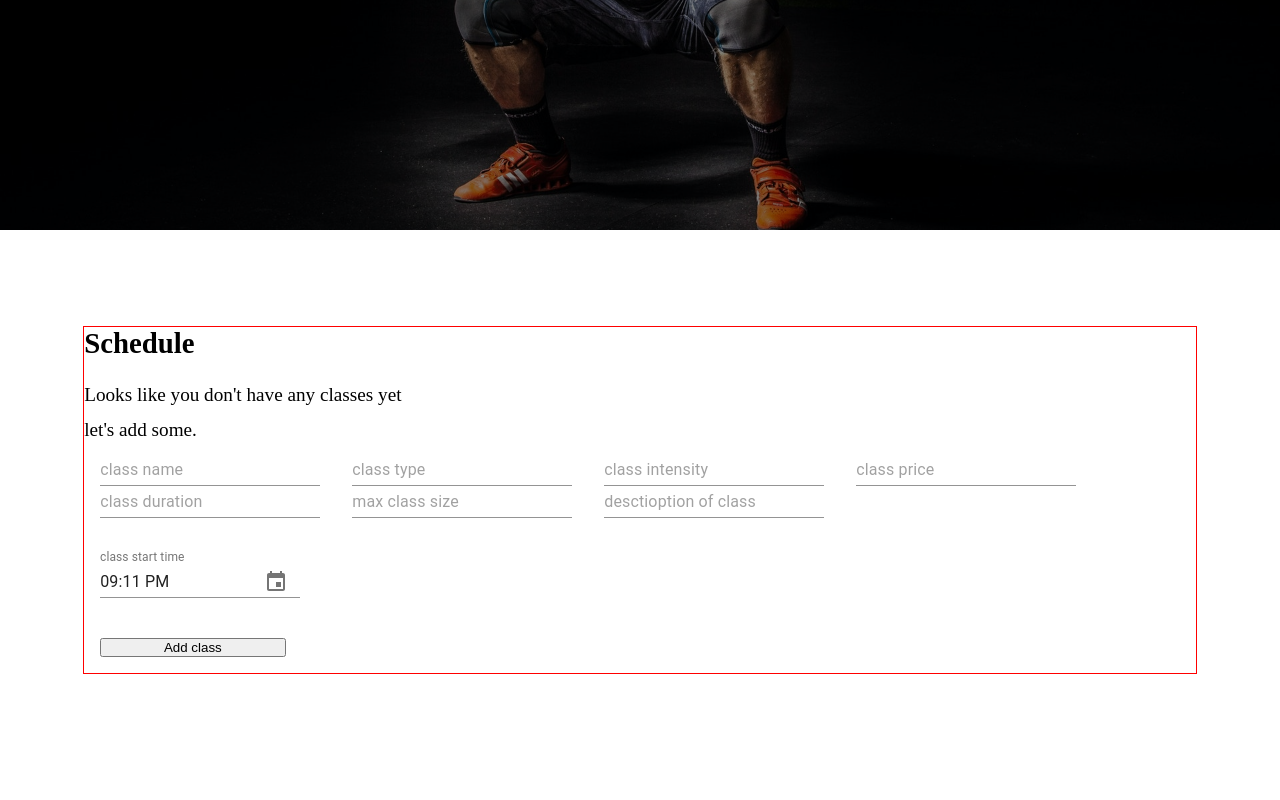
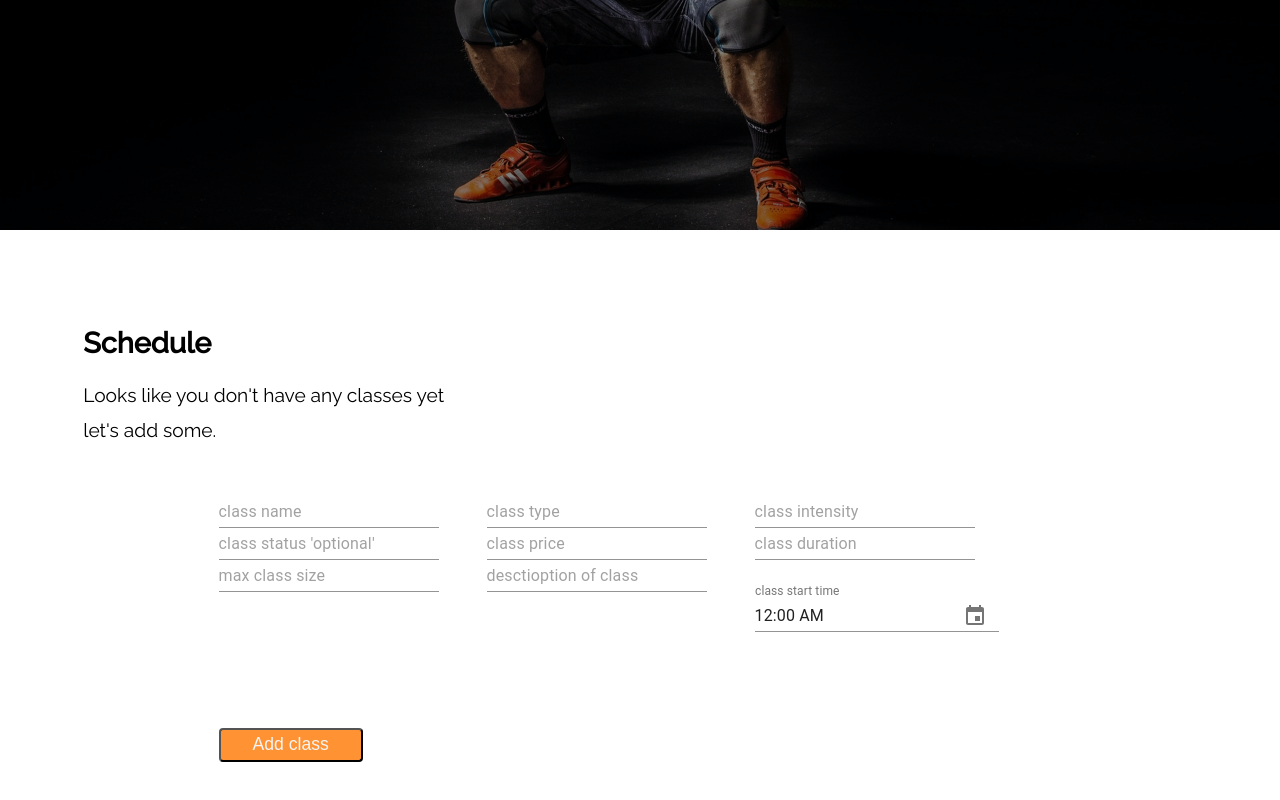
Before and after one commit to Build-Week-Anywhere-Fitness-04/front-end, a React (Create React App) app in the folder client/: page /account/instructor in a window 1280 px wide. Shown: the part 370-1170 px from the top of the page. Before the commit the page ends 1140 px from the top, so only its background shows below. Built offline with nearby package versions, Linux system fonts and the light colour scheme; no server answers; sample sign-in values are in the browser's storage.

Commit message:
client/instructor able to log out

```diff
--- a/client/src/components/Login.js
+++ b/client/src/components/Login.js
@@ -83,6 +83,7 @@ function Login() {
       axiosWithAuth()
         .post("/api/auth/instructors/login", loginValues)
         .then((res) => {
+          console.log(res);
           localStorage.setItem("token", JSON.stringify(res.data.token));
           history.push("/account/instructor");
         })
--- a/client/src/components/SignUp.js
+++ b/client/src/components/SignUp.js
@@ -91,7 +91,7 @@ function SignUp() {
         password,
         instructorOrClient,
       } = signUpValues;
-      // alert("you have successfully signed up");
+
       const values = {
         username,
         password,
@@ -104,6 +104,7 @@ function SignUp() {
         axiosWithAuth()
           .post("/api/auth/instructors/register", values)
           .then((res) => {
+            console.log(res);
             history.push("/login");
           })
           .catch((err) => {
--- a/client/src/components/protectedApp/Client/Navbar.js
+++ b/client/src/components/protectedApp/Client/Navbar.js
@@ -2,13 +2,18 @@ import React from "react";
 import { NavLink } from "react-router-dom";
 
 const Navbar = () => {
+  const logout = () => {
+    localStorage.clear();
+  };
   return (
     <div className="Navbar">
       <div className="Navbar-container">
         <h1>fitness anywhere</h1>
         <nav>
           <NavLink to="/login">logout</NavLink>
-          <NavLink to="/">Schedule</NavLink>
+          <NavLink onClick={logout} to="/">
+            Schedule
+          </NavLink>
         </nav>
       </div>
     </div>
--- a/client/src/components/protectedApp/instructor/AddClassesForm.js
+++ b/client/src/components/protectedApp/instructor/AddClassesForm.js
@@ -1,31 +1,66 @@
-import React from "react";
+import React, { useState } from "react";
 import { Formik, Form, Field } from "formik";
+import * as yup from "yup";
+import axios from "axios";
 import { makeStyles } from "@material-ui/core/styles";
 import TextField from "@material-ui/core/TextField";
-import Grid from "@material-ui/core/Grid";
 import DateFnsUtils from "@date-io/date-fns";
 import {
   MuiPickersUtilsProvider,
   KeyboardTimePicker,
 } from "@material-ui/pickers";
+import { axiosWithAuth } from "../../../utils/axiosWithAuth";
 
 const useStyles = makeStyles((theme) => ({
   root: {
     "& > *": {
-      margin: theme.spacing(2),
+      margin: theme.spacing(3),
       width: "25ch",
     },
   },
 }));
 
+const validationSchema = yup.object().shape({
+  name: yup.string().required("Field required"),
+  type: yup.string().required("Field require"),
+  start_time: yup.string().required("Field required"),
+  status: yup.string(),
+  intensity: yup
+    .number()
+    .required("Field required")
+    .max(5, "canoot be longer than that"),
+  price: yup.number().required("Field required"),
+  duration: yup.number().required("Field required"),
+  max_class_size: yup.number().required("Field required"),
+  description: yup.string().required("Field required"),
+});
+
+const getTime = new Date().toLocaleDateString();
+
 const AddClassesForm = () => {
-  const [selectedDate, setSelectedDate] = React.useState(
-    new Date("2014-08-18T21:11:54")
-  );
+  const [selectedDate, setSelectedDate] = useState(getTime);
+  const [img, setImg] = useState("");
+  const classes = useStyles();
+
   const handleDateChange = (date) => {
     setSelectedDate(date);
   };
-  const classes = useStyles();
+
+  const uploadImage = (e) => {
+    const files = e.target.files[0];
+    const formData = new FormData();
+    formData.append("upload_preset", "pl2czq6m");
+    formData.append("file", files);
+
+    axios
+      .post(`https://api.cloudinary.com/v1_1/dedps0vtx/image/upload`, formData)
+      .then((res) => {
+        console.log(res);
+        setImg(res.data.secure_url);
+      })
+      .catch((err) => [console.log(err)]);
+  };
+
   return (
     <div className="AddClassesForm">
       <Formik
@@ -34,13 +69,14 @@ const AddClassesForm = () => {
           type: "",
           start_time: "",
           intensity: "",
+          status: "",
           price: "",
           duration: "",
           max_class_size: "",
           description: "",
         }}
+        validationSchema={validationSchema}
         onSubmit={(values, { resetForm }) => {
-          //  console.log(values);
           const {
             name,
             type,
@@ -62,10 +98,11 @@ const AddClassesForm = () => {
             description,
           };
           console.log(newValues);
+
           resetForm();
         }}
       >
-        {() => (
+        {({ errors, touched }) => (
           <Form className={classes.root}>
             <label htmlFor="name">
               <Field
@@ -76,6 +113,7 @@ const AddClassesForm = () => {
                 as={TextField}
               />
             </label>
+
             <label htmlFor="type">
               <Field
                 type="text"
@@ -94,9 +132,18 @@ const AddClassesForm = () => {
                 as={TextField}
               />
             </label>
+            <label htmlFor="status">
+              <Field
+                type="text"
+                id="status"
+                name="status"
+                placeholder="class status 'optional' "
+                as={TextField}
+              />
+            </label>
             <label htmlFor="price">
               <Field
-                type="text"
+                type="number"
                 id="price"
                 name="price"
                 placeholder="class price"
@@ -105,7 +152,7 @@ const AddClassesForm = () => {
             </label>
             <label htmlFor="duration">
               <Field
-                type="text"
+                type="number"
                 id="duration"
                 name="duration"
                 placeholder="class duration"
@@ -132,21 +179,22 @@ const AddClassesForm = () => {
             </label>
 
             <MuiPickersUtilsProvider utils={DateFnsUtils}>
-              <Grid container justify="space-around">
               <KeyboardTimePicker
+                className="time-picker"
                 margin="normal"
                 id="time-picker"
                 label="class start time"
                 value={selectedDate}
                 onChange={handleDateChange}
-                  // name="start_time"
                 KeyboardButtonProps={{
                   "aria-label": "change time",
                 }}
               />
-              </Grid>
             </MuiPickersUtilsProvider>
+
+            <div className="btn-add">
               <button type="submit">Add class</button>
+            </div>
           </Form>
         )}
       </Formik>
@@ -155,3 +203,11 @@ const AddClassesForm = () => {
 };
 
 export default AddClassesForm;
+
+// <Field
+//   className="file"
+//   type="file"
+//   name="file"
+//   onChange={uploadImage}
+//   as={TextField}
+// />;
--- a/client/src/components/protectedApp/instructor/Navbar.js
+++ b/client/src/components/protectedApp/instructor/Navbar.js
@@ -2,13 +2,18 @@ import React from "react";
 import { NavLink } from "react-router-dom";
 
 const Navbar = () => {
+  const logout = () => {
+    localStorage.clear();
+  };
   return (
     <div className="Navbar">
       <div className="Navbar-container">
         <h1>fitness anywhere</h1>
         <nav>
           <NavLink to="/login">welcome name</NavLink>
-          <NavLink to="/">LogOut</NavLink>
+          <NavLink onClick={logout} to="/login">
+            Logout
+          </NavLink>
         </nav>
       </div>
     </div>
--- a/client/src/index.scss
+++ b/client/src/index.scss
@@ -1,3 +1,4 @@
+@import "./sass/variables";
 @import "./sass/global";
 @import "./sass/clientnav";
 @import "./sass/cilent-header";
--- a/client/src/sass/_clientnav.scss
+++ b/client/src/sass/_clientnav.scss
@@ -5,7 +5,7 @@
     justify-content: space-between;
     width: 87%;
     margin: 0 auto;
-    height: 6vh;
+    height: 7vh;
     align-items: center;
     padding: 0 1rem;
     text-transform: capitalize;
--- a/client/src/sass/_content-instructor.scss
+++ b/client/src/sass/_content-instructor.scss
@@ -1,5 +1,5 @@
 .Content {
-  border: 1px solid red;
+  //   border: 1px solid red;
   width: 87%;
   margin: 6rem auto;
 
@@ -13,3 +13,26 @@
     margin: 0.8rem 0;
   }
 }
+
+.AddClassesForm {
+  //   border: 1px solid red;
+  width: 80%;
+  height: 30vh;
+  display: flex;
+
+  align-items: center;
+  margin: 5rem auto;
+
+  .btn-add {
+    button {
+      padding: 0.3rem 2rem;
+      font-size: 1.1rem;
+      border-radius: 4px;
+      outline: none;
+      cursor: pointer;
+      margin-top: 3rem;
+      background: $main-color;
+      color: $white;
+    }
+  }
+}
--- a/client/src/sass/_global.scss
+++ b/client/src/sass/_global.scss
@@ -1,3 +1,5 @@
+@import url("https://fonts.googleapis.com/css2?family=Raleway:wght@400;500&display=swap");
+
 * {
   box-sizing: border-box;
   margin: 0;
@@ -9,3 +11,7 @@ input,
 button {
   outline: none;
 }
+
+body {
+  font-family: "Raleway", sans-serif;
+}
--- /dev/null
+++ b/client/src/sass/_variables.scss
@@ -0,0 +1,2 @@
+$main-color: #ff9233;
+$white: #f4f4f4;
```
Lines whose indentation alone changed are shown as unchanged.
